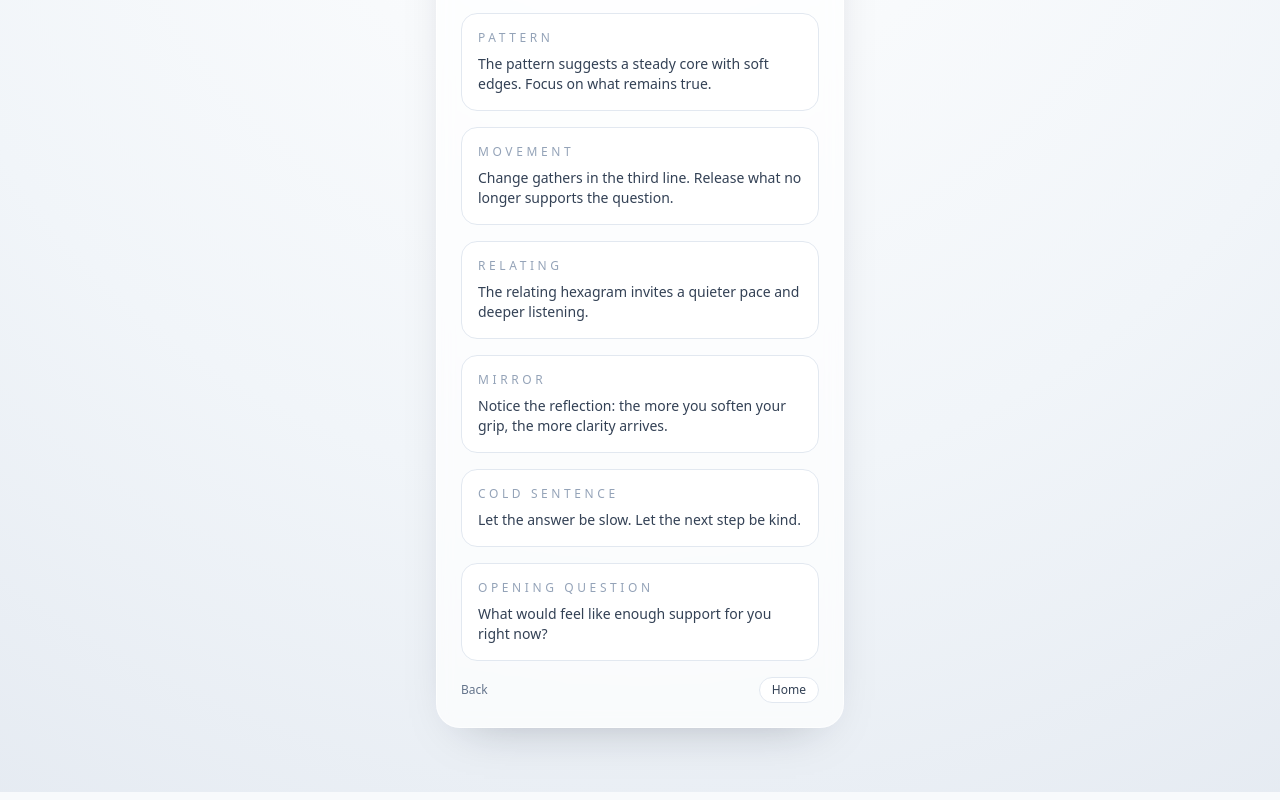
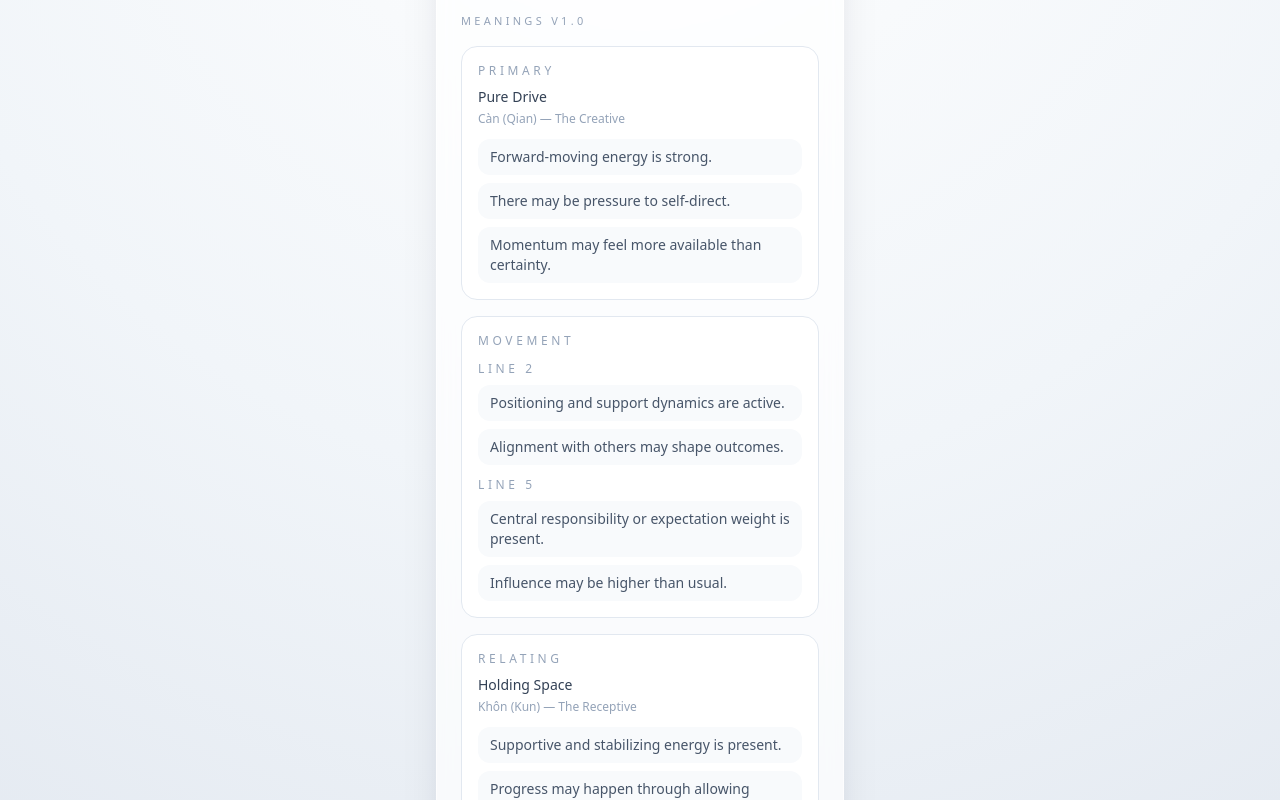
Before and after one commit to tn052002/toka.zorbatzu, a Next.js app in the folder toka/: page /moment/result in a window 1280 px wide. Shown: the part 280-1080 px from the top of the page. Built offline with nearby package versions, Linux system fonts and the light colour scheme.

Commit message:
Add hex meaning DB (v1: 1–10 + fallback)

```diff
--- a/toka/src/app/moment/result/page.tsx
+++ b/toka/src/app/moment/result/page.tsx
@@ -1,52 +1,172 @@
 import Link from 'next/link';
 import ScreenLayout from '@/components/ScreenLayout';
+import meanings from '@/data/hex_meanings.json';
 
-const sections = [
-  {
-    title: 'Pattern',
-    body: 'The pattern suggests a steady core with soft edges. Focus on what remains true.',
-  },
-  {
-    title: 'Movement',
-    body: 'Change gathers in the third line. Release what no longer supports the question.',
-  },
-  {
-    title: 'Relating',
-    body: 'The relating hexagram invites a quieter pace and deeper listening.',
-  },
-  {
-    title: 'Mirror',
-    body: 'Notice the reflection: the more you soften your grip, the more clarity arrives.',
-  },
-  {
-    title: 'Cold sentence',
-    body: 'Let the answer be slow. Let the next step be kind.',
-  },
-  {
-    title: 'Opening question',
-    body: 'What would feel like enough support for you right now?',
-  },
+type HexTraditional = {
+  name_en?: string;
+  pinyin?: string;
+  han_viet?: string;
+};
+
+type HexMeaning = {
+  id: number;
+  layman_title: string;
+  traditional: HexTraditional;
+  present_state: string[];
+  keywords?: string[];
+  domains_hint?: string[];
+};
+
+type MeaningsStore = {
+  version: string;
+  hexagrams: Record<string, HexMeaning>;
+  line_position_overlay: Record<string, string[]>;
+  fallback: { hexagram: { layman_title: string; present_state: string[] } };
+};
+
+const store = meanings as MeaningsStore;
+
+const fallbackMovement = [
+  'Movement is present, but may be hard to name clearly.',
+  'More than one interpretation may fit this moment.',
 ];
 
+const primaryId = 1;
+const relatingId: number | null = 2;
+const changingLines = [2, 5];
+
+const getHex = (id: number): HexMeaning => {
+  const found = store.hexagrams[String(id)];
+  if (found) {
+    return found;
+  }
+
+  return {
+    id: 0,
+    layman_title: store.fallback.hexagram.layman_title,
+    traditional: {},
+    present_state: store.fallback.hexagram.present_state,
+    keywords: [],
+    domains_hint: [],
+  };
+};
+
+const getMovement = (line: number): string[] => {
+  const items = store.line_position_overlay[String(line)];
+  if (items && items.length >= 2) {
+    return items.slice(0, 2);
+  }
+  return fallbackMovement;
+};
+
+const formatTraditional = (traditional: HexTraditional) => {
+  const parts: string[] = [];
+  if (traditional.han_viet) {
+    parts.push(traditional.han_viet);
+  }
+  if (traditional.pinyin) {
+    parts.push(`(${traditional.pinyin})`);
+  }
+  if (traditional.name_en) {
+    parts.push(`— ${traditional.name_en}`);
+  }
+  return parts.join(' ');
+};
+
 export default function ResultPage() {
+  const primary = getHex(primaryId);
+  const relating = typeof relatingId === 'number' ? getHex(relatingId) : null;
+
   return (
     <ScreenLayout
       eyebrow="Moment"
       title="Result"
-      description="A calm readout of the pattern, movement, and reflection."
+      description="Primary, movement, and relating — drawn from the meaning store."
     >
       <div className="space-y-4">
-        {sections.map((section) => (
-          <div
-            key={section.title}
-            className="rounded-2xl border border-slate-200 bg-white px-4 py-4 text-sm text-slate-600"
-          >
-            <p className="text-xs uppercase tracking-[0.3em] text-slate-400">
-              {section.title}
+        <p className="text-[11px] uppercase tracking-[0.3em] text-slate-400">
+          Meanings v{store.version}
+        </p>
+        <section className="rounded-2xl border border-slate-200 bg-white px-4 py-4 text-sm text-slate-600">
+          <p className="text-xs uppercase tracking-[0.3em] text-slate-400">Primary</p>
+          <p className="mt-2 text-sm text-slate-700">
+            {primary.layman_title}
+          </p>
+          {formatTraditional(primary.traditional) ? (
+            <p className="mt-1 text-xs text-slate-400">{formatTraditional(primary.traditional)}</p>
+          ) : null}
+          <ul className="mt-3 space-y-2 text-sm text-slate-600">
+            {primary.present_state.map((item, index) => (
+              <li key={`primary-${index}`} className="rounded-xl bg-slate-50 px-3 py-2">
+                {item}
+              </li>
+            ))}
+          </ul>
+        </section>
+
+        <section className="rounded-2xl border border-slate-200 bg-white px-4 py-4 text-sm text-slate-600">
+          <p className="text-xs uppercase tracking-[0.3em] text-slate-400">Movement</p>
+          {changingLines.length === 0 ? (
+            <p className="mt-3 text-sm text-slate-600">
+              No changing lines appeared in this cast.
             </p>
-            <p className="mt-2 text-sm text-slate-700">{section.body}</p>
-          </div>
-        ))}
+          ) : (
+            <div className="mt-3 space-y-3">
+              {changingLines.map((line) => (
+                <div key={`line-${line}`} className="space-y-2">
+                  <p className="text-xs uppercase tracking-[0.3em] text-slate-400">
+                    Line {line}
+                  </p>
+                  <ul className="space-y-2 text-sm text-slate-600">
+                    {getMovement(line).map((item, index) => (
+                      <li
+                        key={`line-${line}-${index}`}
+                        className="rounded-xl bg-slate-50 px-3 py-2"
+                      >
+                        {item}
+                      </li>
+                    ))}
+                  </ul>
+                </div>
+              ))}
+            </div>
+          )}
+        </section>
+
+        {relating ? (
+          <section className="rounded-2xl border border-slate-200 bg-white px-4 py-4 text-sm text-slate-600">
+            <p className="text-xs uppercase tracking-[0.3em] text-slate-400">Relating</p>
+            <p className="mt-2 text-sm text-slate-700">{relating.layman_title}</p>
+            {formatTraditional(relating.traditional) ? (
+              <p className="mt-1 text-xs text-slate-400">
+                {formatTraditional(relating.traditional)}
+              </p>
+            ) : null}
+            <ul className="mt-3 space-y-2 text-sm text-slate-600">
+              {relating.present_state.map((item, index) => (
+                <li key={`relating-${index}`} className="rounded-xl bg-slate-50 px-3 py-2">
+                  {item}
+                </li>
+              ))}
+            </ul>
+          </section>
+        ) : null}
+        <section className="rounded-2xl border border-slate-200 bg-white px-4 py-4 text-sm text-slate-600">
+          <p className="text-xs uppercase tracking-[0.3em] text-slate-400">Mirror</p>
+          <p className="mt-2 text-sm text-slate-700">
+            This section reflects what you wrote, in plain language.
+          </p>
+        </section>
+        <section className="rounded-2xl border border-slate-200 bg-white px-4 py-4 text-sm text-slate-600">
+          <p className="text-xs uppercase tracking-[0.3em] text-slate-400">Cold sentence</p>
+          <p className="mt-2 text-sm text-slate-700">You are holding two truths at once.</p>
+        </section>
+        <section className="rounded-2xl border border-slate-200 bg-white px-4 py-4 text-sm text-slate-600">
+          <p className="text-xs uppercase tracking-[0.3em] text-slate-400">Opening question</p>
+          <p className="mt-2 text-sm text-slate-700">
+            What part of this feels most alive right now?
+          </p>
+        </section>
         <div className="flex items-center justify-between text-xs text-slate-500">
           <Link href="/moment/cast" className="hover:text-slate-700">
             Back
--- /dev/null
+++ b/toka/src/data/hex_meanings.json
@@ -0,0 +1,89 @@
+{
+  "version": "1.0",
+  "hexagrams": {
+    "1": {
+      "id": 1,
+      "layman_title": "Pure Drive",
+      "traditional": {
+        "name_en": "The Creative",
+        "pinyin": "Qian",
+        "han_viet": "Càn"
+      },
+      "present_state": [
+        "Forward-moving energy is strong.",
+        "There may be pressure to self-direct.",
+        "Momentum may feel more available than certainty."
+      ],
+      "keywords": ["initiative", "self-direction", "momentum"],
+      "domains_hint": ["work", "project", "inner"]
+    },
+    "2": {
+      "id": 2,
+      "layman_title": "Holding Space",
+      "traditional": {
+        "name_en": "The Receptive",
+        "pinyin": "Kun",
+        "han_viet": "Khôn"
+      },
+      "present_state": [
+        "Supportive and stabilizing energy is present.",
+        "Progress may happen through allowing rather than pushing.",
+        "Structure may be forming through consistency and patience."
+      ],
+      "keywords": ["receptivity", "support", "stability", "containment"],
+      "domains_hint": ["relationship", "health", "inner"]
+    },
+    "3": {
+      "id": 3,
+      "layman_title": "Gather",
+      "traditional": {
+        "name_en": "Difficulty at the Beginning",
+        "pinyin": "",
+        "han_viet": ""
+      },
+      "present_state": [
+        "A beginning may be present. small and Protection may be relevant. your energy.",
+        "Attention may be drawn to guidance when the path feels tangled.",
+        "Separation may be present the essential from the noise."
+      ],
+      "keywords": [],
+      "domains_hint": []
+    }
+  },
+  "line_position_overlay": {
+    "1": [
+      "Early-stage energy; stability may still be forming.",
+      "Small signals may matter more than big moves."
+    ],
+    "2": [
+      "Positioning and support dynamics are active.",
+      "Alignment with others may shape outcomes."
+    ],
+    "3": [
+      "Friction or overextension risk may be present.",
+      "Timing may matter more than force."
+    ],
+    "4": [
+      "Crossing into visibility or responsibility territory.",
+      "External response may matter more now."
+    ],
+    "5": [
+      "Central responsibility or expectation weight is present.",
+      "Influence may be higher than usual."
+    ],
+    "6": [
+      "Completion or overextension energy is present.",
+      "Release may be present or transition may be near."
+    ]
+  },
+  "fallback": {
+    "hexagram": {
+      "layman_title": "Unclear Pattern",
+      "present_state": [
+        "The pattern may still be forming.",
+        "Multiple interpretations may be possible.",
+        "Clarity may emerge through observation."
+      ]
+    }
+  }
+}
```
